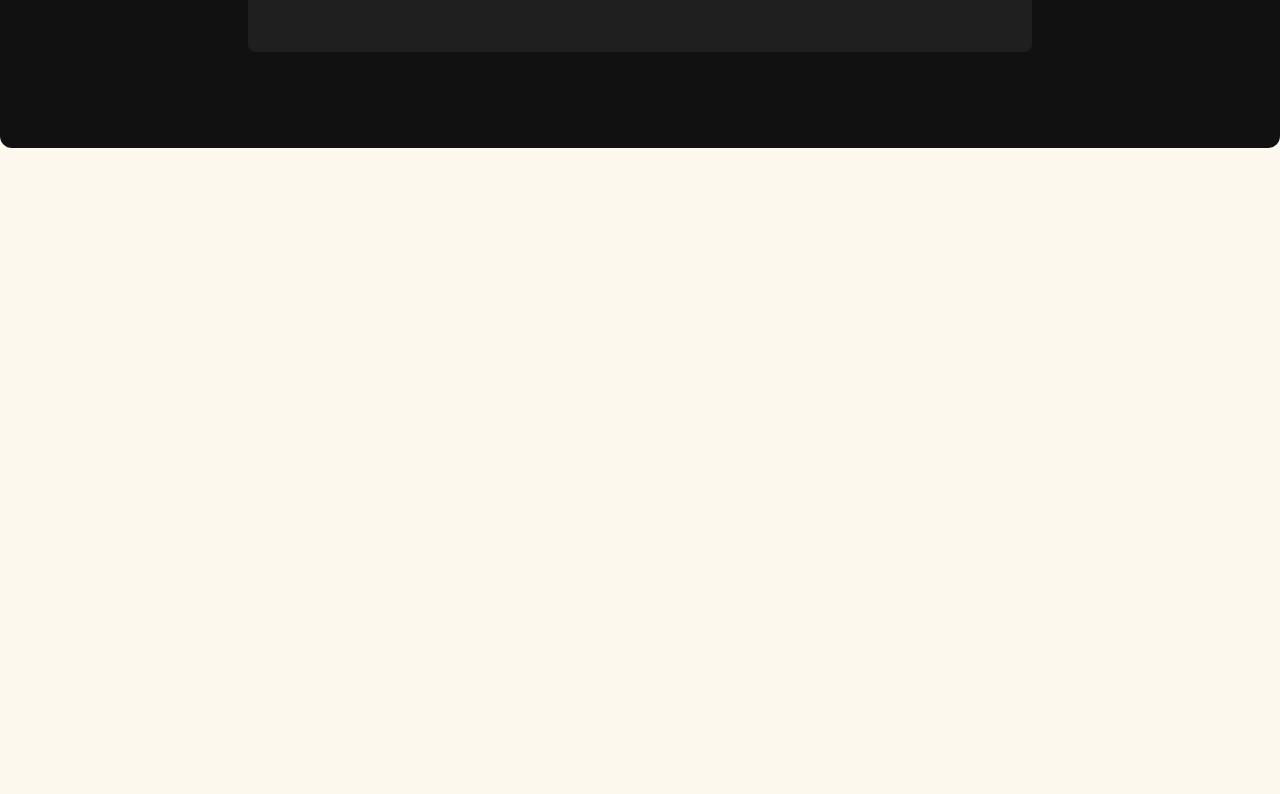
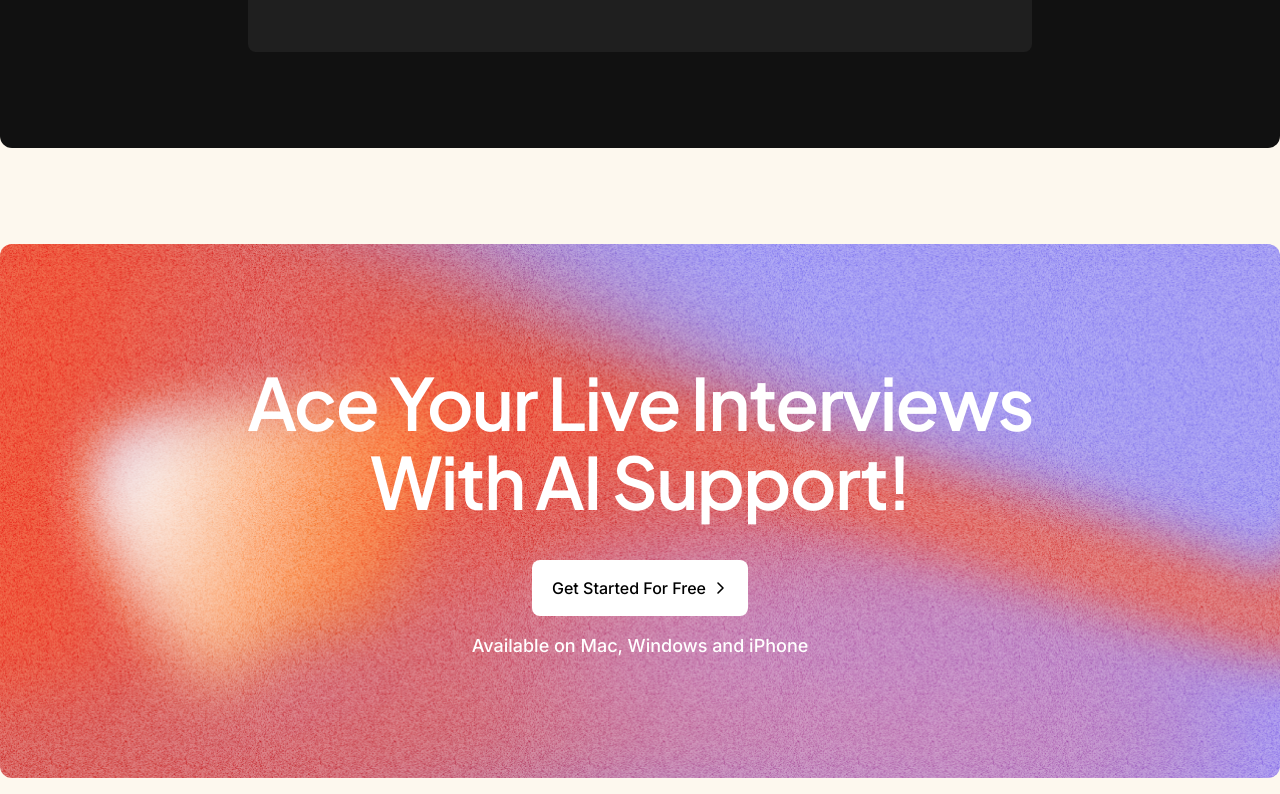
Before and after one commit to InnerScape-agency/verve-ai, a Next.js app: page / in a window 1280 px wide. Shown: the part 6381-7175 px from the top of the page. Before the commit the page ends 6529 px from the top, so only its background shows below. Built offline with nearby package versions, Linux system fonts and the light colour scheme.

Commit message:
feat: home cta added

```diff
--- a/src/app/page.tsx
+++ b/src/app/page.tsx
@@ -3,6 +3,7 @@ import HomeHero from '@/components/home/home.hero'
 import HomeHowItWorks from '@/components/home/home.howItWorks'
 import HomeSpecialized from '@/components/home/home.specialized'
 import HomeWhyChooseUs from '@/components/home/home.whyChooseUs'
+import Cta from '@/components/ui/cta/cta'
 import Faq from '@/components/ui/faq/faq'
 
 export default function page() {
@@ -19,6 +20,8 @@ export default function page() {
       <HomeWhyChooseUs />
 
       <Faq />
+
+      <Cta />
     </section>
   )
 }
--- /dev/null
+++ b/src/components/ui/cta/cta.tsx
@@ -0,0 +1,42 @@
+import BgImage from '@/assets/gradient/cta-bg.png'
+
+export default function Cta() {
+  return (
+    <section className="flex w-full max-w-350 items-center justify-center rounded-xl py-24 pb-4">
+      <div
+        style={{ backgroundImage: `url(${BgImage.src})` }}
+        className="flex w-full items-center justify-center rounded-xl bg-cover py-29.5"
+      >
+        {/* content */}
+        <div className="flex w-full max-w-204 flex-col items-center justify-center">
+          <h2 className="font-jakarta text-center text-[72px] leading-[110%] font-semibold tracking-tight text-white capitalize">
+            Ace your live interviews with AI support!
+          </h2>
+
+          <button className="font-inter text-dark mt-10 flex cursor-pointer items-center gap-1.5 rounded-lg bg-white px-5 py-4 text-base font-medium">
+            Get Started For Free{' '}
+            <svg
+              width="16"
+              height="16"
+              viewBox="0 0 16 16"
+              fill="none"
+              xmlns="http://www.w3.org/2000/svg"
+            >
+              <path
+                d="M6 3L11 8L6 13"
+                stroke="black"
+                strokeWidth="1.6"
+                strokeLinecap="round"
+                strokeLinejoin="round"
+              />
+            </svg>
+          </button>
+
+          <p className="font-inter mt-4 text-lg font-medium text-white">
+            Available on Mac, Windows and iPhone
+          </p>
+        </div>
+      </div>
+    </section>
+  )
+}
```
Also changed, not shown: src/assets/gradient/cta-bg.png (added).
